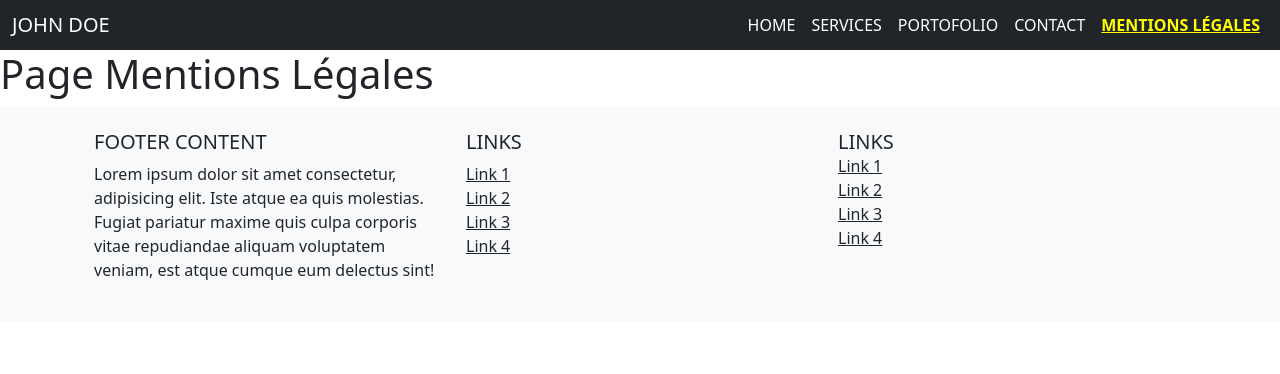
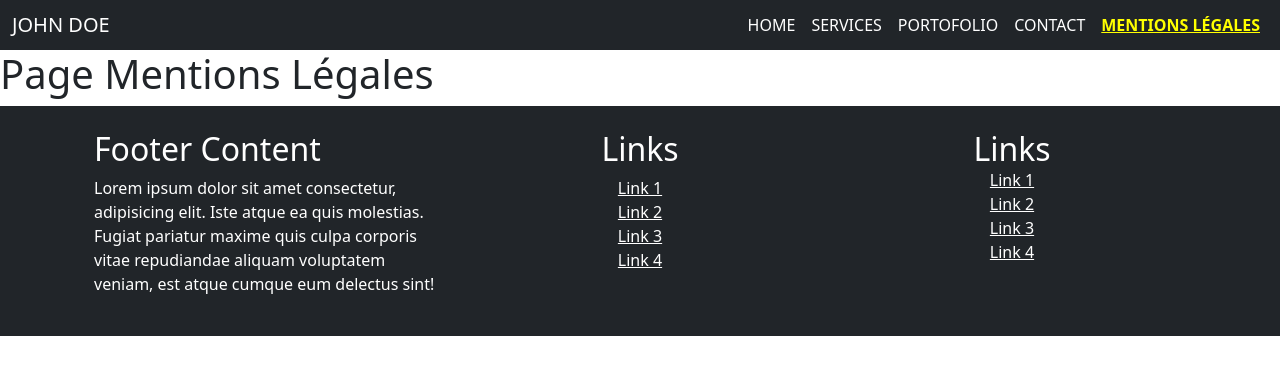
Before and after one commit to CL4P-TP-afk/Devoir_Creez_portfolio_React, a React (Vite) app in the folder app/: page /mentionslegales in a window 1280 px wide. Shown: the top 374 px of the page. Built offline with nearby package versions, Linux system fonts and the light colour scheme.

Commit message:
travail du style du footer

```diff
--- a/app/src/components/Footer.jsx
+++ b/app/src/components/Footer.jsx
@@ -1,12 +1,12 @@
 const Foot = () => {
   return (
     <>
-      <footer class="bg-body-tertiary text-center text-md-start">
+      <footer className="bg-dark text-center  text-white">
 
-        <div class="container p-4">
-          <div class="row">
-            <div class="col-lg-4 col-md-4 mb-4 mb-md-0">
-              <h5 class="text-uppercase">Footer Content</h5>
+        <div className="container p-4">
+          <div className="row">
+            <div className="col-lg-4 col-md-4 mb-4 mb-md-0 text-start">
+              <h2 className="font-bold">Footer Content</h2>
 
               <p>
                 Lorem ipsum dolor sit amet consectetur, adipisicing elit. Iste
@@ -16,53 +16,53 @@ const Foot = () => {
               </p>
             </div>
 
-            <div class="col-lg-4 col-md-4 mb-4 mb-md-0">
-              <h5 class="text-uppercase">Links</h5>
+            <div className="col-lg-4 col-md-4 mb-4 mb-md-0 ">
+              <h2 className="font-bold">Links</h2>
 
-              <ul class="list-unstyled mb-0">
+              <ul className="list-unstyled mb-0 ">
                 <li>
-                  <a href="#!" class="text-body">
+                  <a href="#!" className="text-white">
                     Link 1
                   </a>
                 </li>
                 <li>
-                  <a href="#!" class="text-body">
+                  <a href="#!" className="text-white">
                     Link 2
                   </a>
                 </li>
                 <li>
-                  <a href="#!" class="text-body">
+                  <a href="#!" className="text-white">
                     Link 3
                   </a>
                 </li>
                 <li>
-                  <a href="#!" class="text-body">
+                  <a href="#!" className="text-white">
                     Link 4
                   </a>
                 </li>
               </ul>
             </div>
-            <div class="col-lg-4 col-md-4 mb-4 mb-md-0">
-              <h5 class="text-uppercase mb-0">Links</h5>
+            <div className="col-lg-4 col-md-4 mb-4 mb-md-0">
+              <h2 className="font-bold mb-0">Links</h2>
 
-              <ul class="list-unstyled">
+              <ul className="list-unstyled">
                 <li>
-                  <a href="#!" class="text-body">
+                  <a href="#!" className="text-white">
                     Link 1
                   </a>
                 </li>
                 <li>
-                  <a href="#!" class="text-body">
+                  <a href="#!" className="text-white">
                     Link 2
                   </a>
                 </li>
                 <li>
-                  <a href="#!" class="text-body">
+                  <a href="#!" className="text-white">
                     Link 3
                   </a>
                 </li>
                 <li>
-                  <a href="#!" class="text-body">
+                  <a href="#!" className="text-white">
                     Link 4
                   </a>
                 </li>
```
